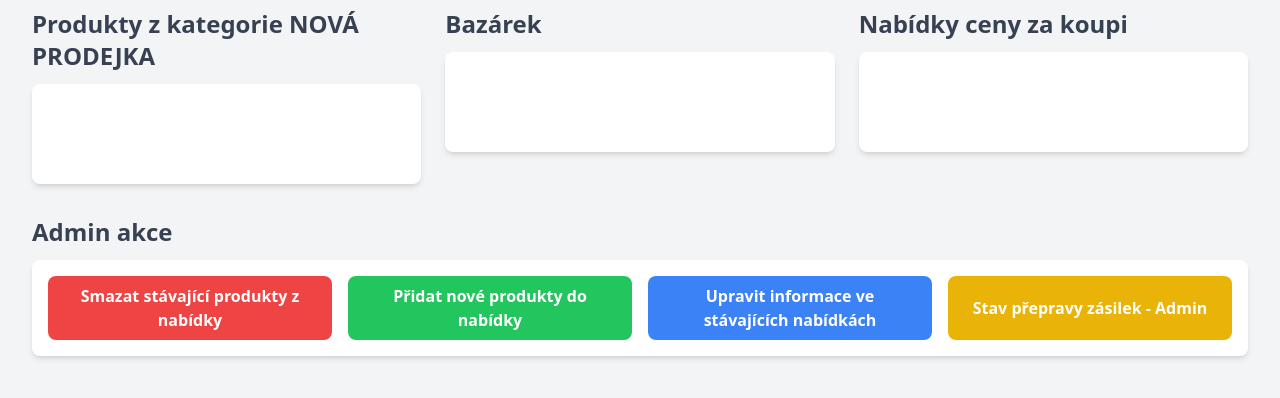
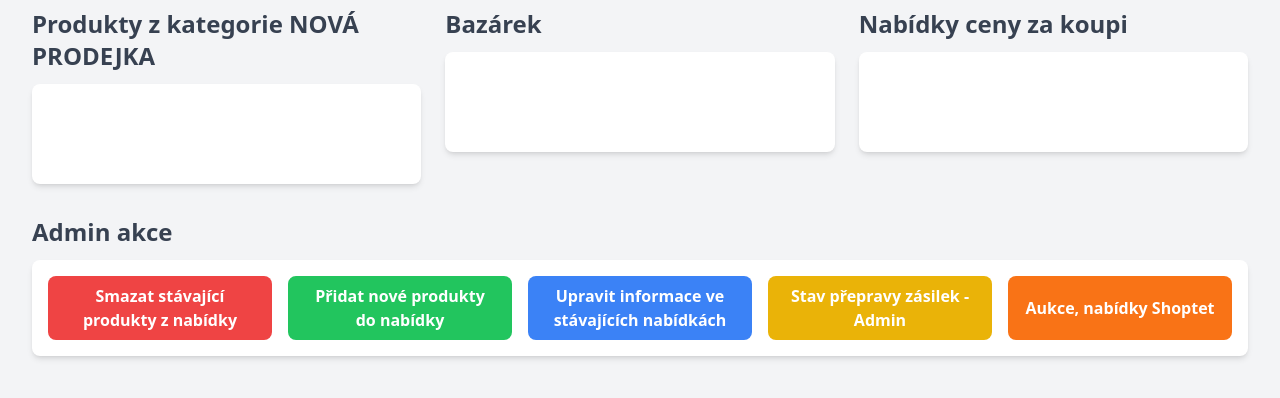
Before and after one commit to NTS-windows-tools/eshop, a plain HTML site: page index.html in a window 1280 px wide. Shown: the part 98-496 px from the top of the page. Drawn offline with nearby package versions, Linux system fonts and the light colour scheme; no server answers.

Commit message:
Update index.html

```diff
--- a/index.html
+++ b/index.html
@@ -96,6 +96,12 @@
                         class="flex-1 bg-yellow-500 text-white font-bold py-2 px-4 rounded-lg hover:bg-yellow-600 transition duration-200"
                         onclick="window.open('https://nts-windows-tools.github.io/administrace-objednavek-nts.shop-jhfugrfvbhjdsgfzh/', '_blank')">
                         Stav přepravy zásilek - Admin
+                    </button>
+                    <button
+                        id="btn-aukce-link"
+                        class="flex-1 bg-orange-500 text-white font-bold py-2 px-4 rounded-lg hover:bg-orange-600 transition duration-200"
+                        onclick="window.open('https://nts-windows-tools.github.io/admin-shoptet-aukce/', '_blank')">
+                        Aukce, nabídky Shoptet
                     </button>
                 </div>
             </div>
```
